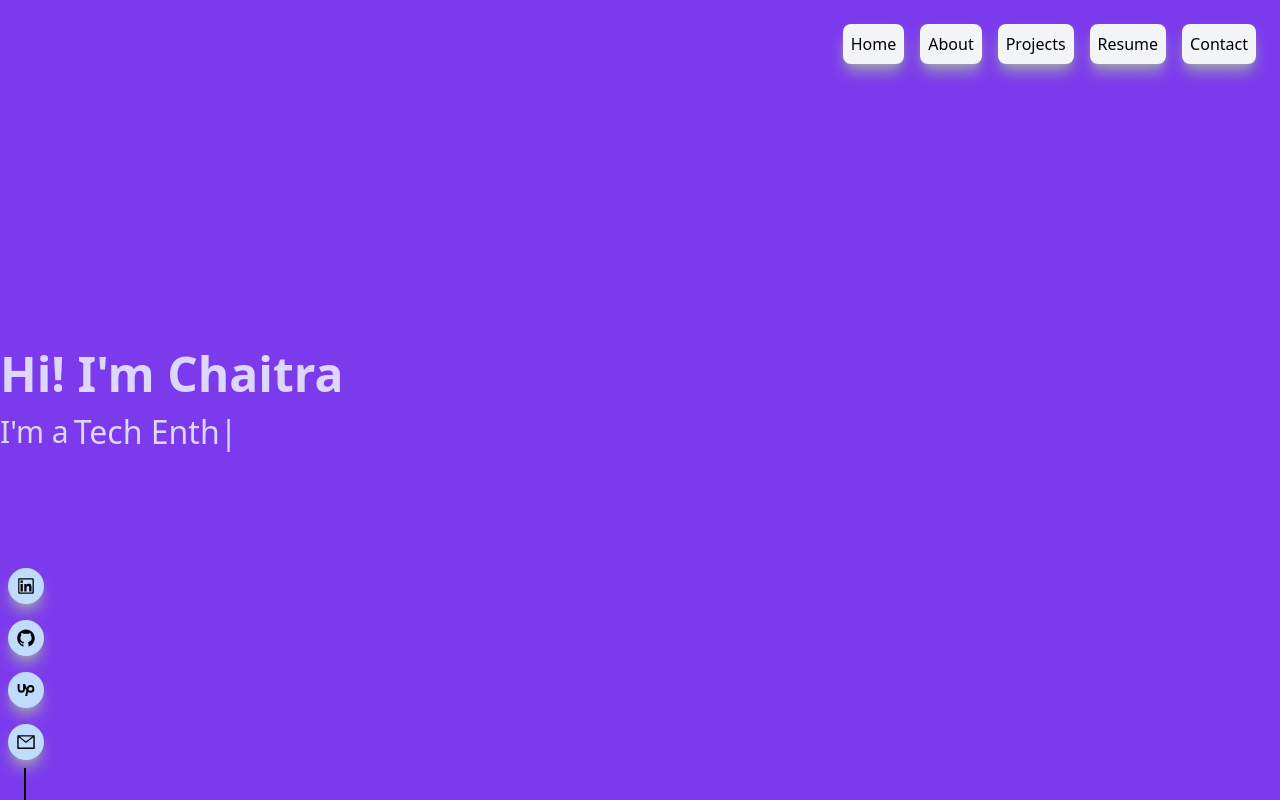
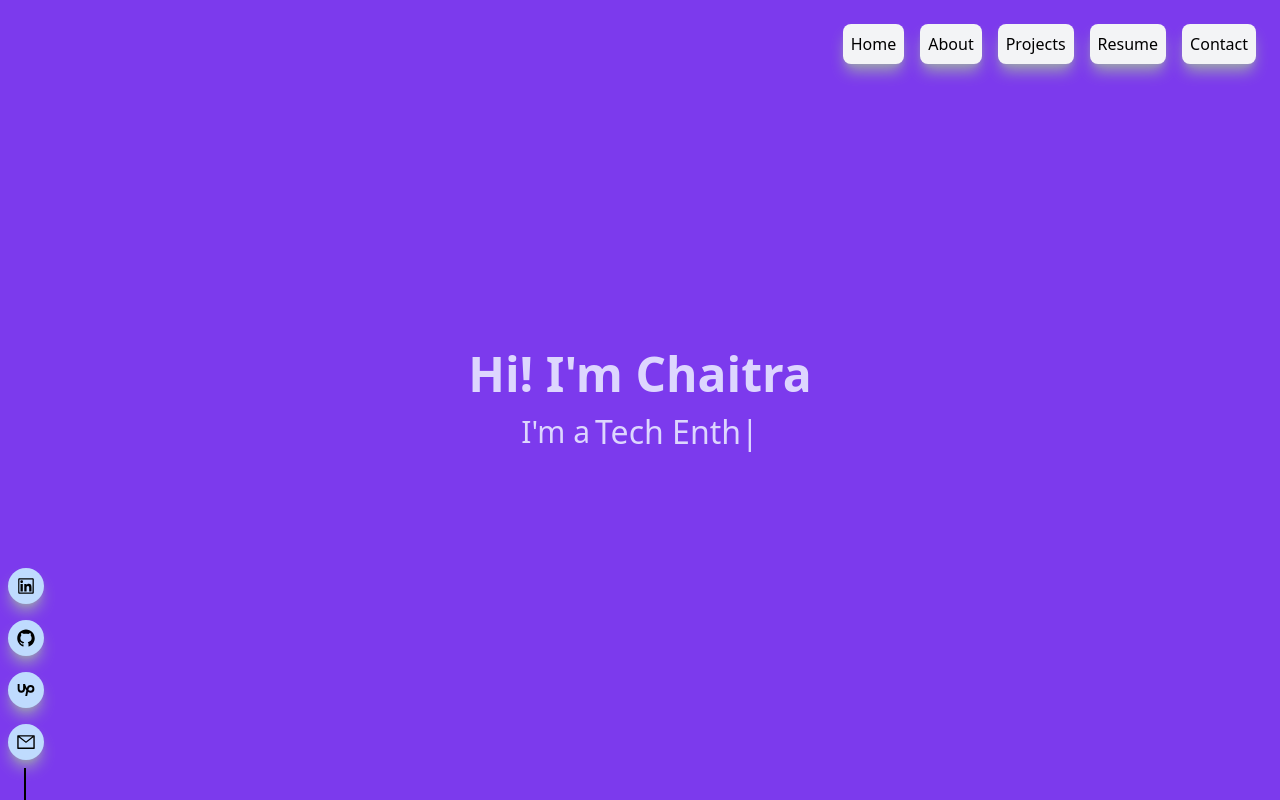
Before and after one commit to chaitra-N/Revised-portfolio, a React (Vite) app in the folder portfolio-app/: page / in a window 1280 px wide. Built offline with nearby package versions, Linux system fonts and the light colour scheme.

Commit message:
Santorini

```diff
--- a/portfolio-app/src/Components/Home.jsx
+++ b/portfolio-app/src/Components/Home.jsx
@@ -4,7 +4,7 @@ import { TypeAnimation } from "react-type-animation";
 const Home = () => {
   return (
     <div className='h-screen bg-violet-600' id='home'>
-      <div className='mx-w-[700px] m-auto h-full w-full flex flex-col justify-center xl:items-start items-center'>
+      <div className='mx-w-[700px] m-auto h-full w-full flex flex-col justify-center lg:items-center items-center'>
         <h1 className='sm:text-5xl text-4xl font-bold text-violet-200'>
           Hi! I'm Chaitra
         </h1>
```
